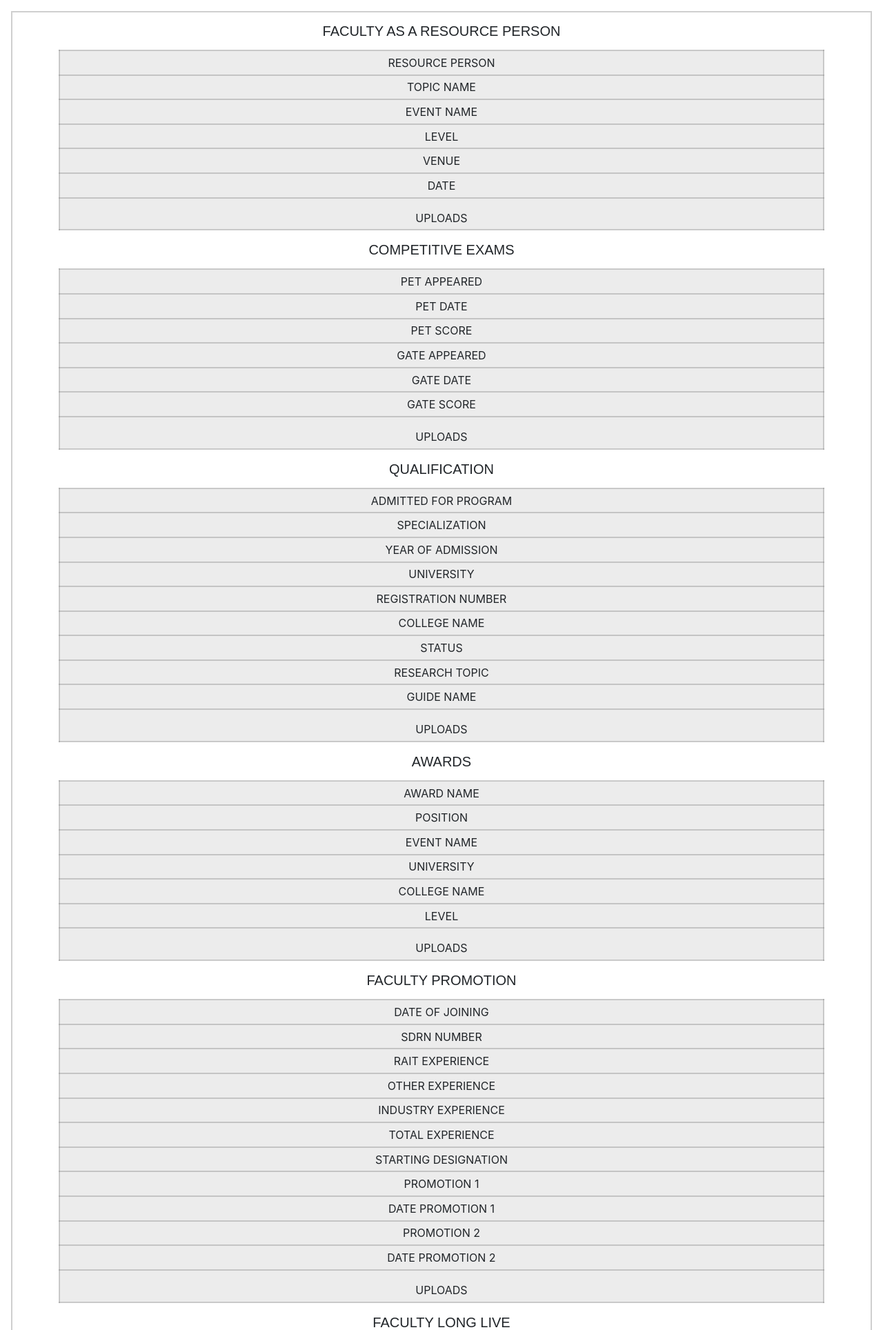
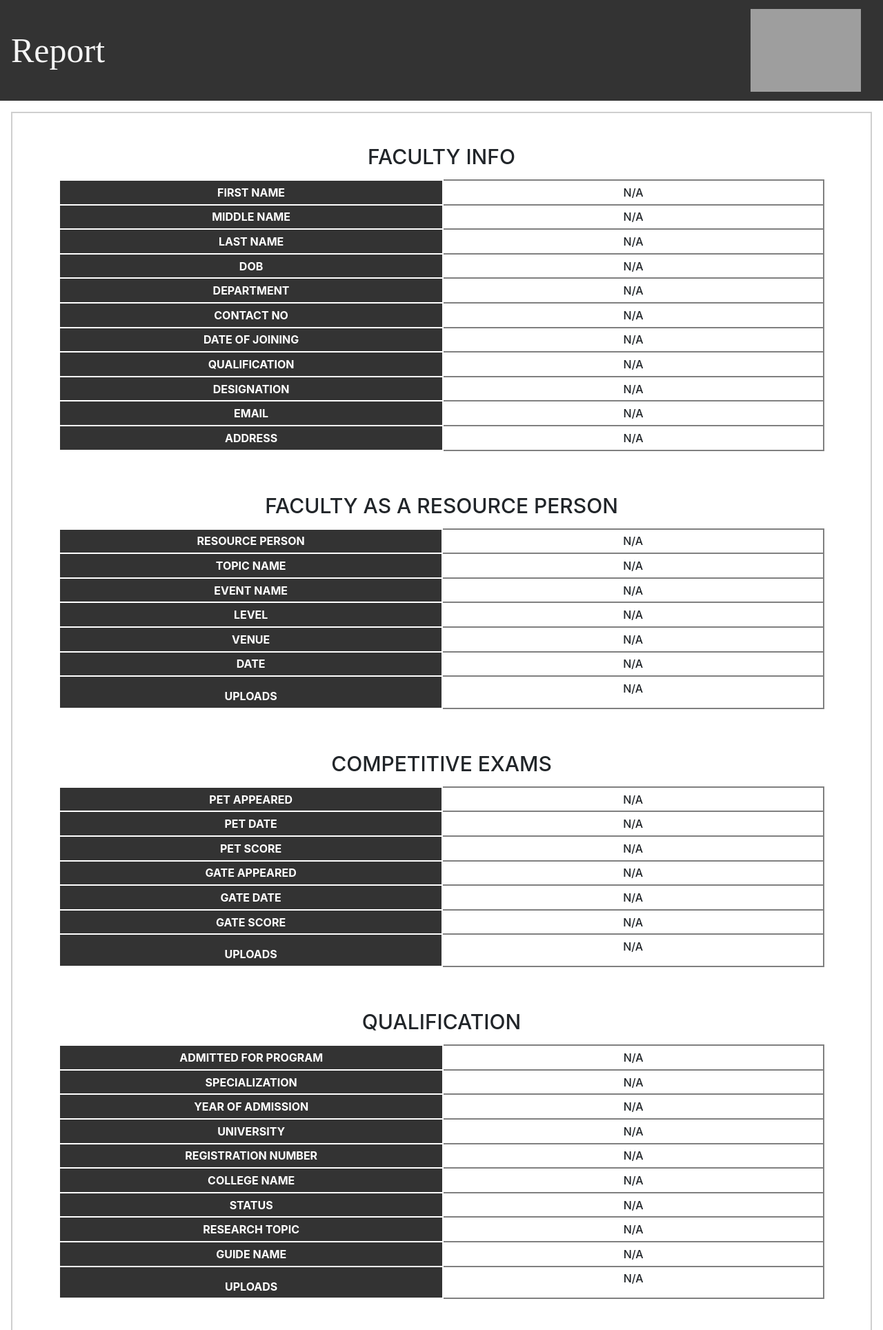
Before and after one commit to ManasBhole/Faculty-Expertise-Management-Tool, a PHP site: page /report.php in a window 1280 px wide. Shown: the top 1928 px of the page at 69% size. Run offline with PHP 8.4, Linux system fonts and the light colour scheme; the visitor is signed in with stand-in values (Sample User, id 1); data comes from the database, SQL or seed files in the repository; data that the repository does not hold is empty; some libraries are stand-ins or nearby versions; grey boxes are pictures that could not be loaded.

Commit message:
Reported updated by Chirag

```diff
--- a/Faculty/Faculty Experties/files/awards.php
+++ b/Faculty/Faculty Experties/files/awards.php
@@ -3,58 +3,52 @@
 <head>
     <meta charset="UTF-8">
     <meta name="viewport" content="width=device-width, initial-scale=1.0">
-    <link rel="stylesheet" href="https://maxcdn.bootstrapcdn.com/bootstrap/4.5.0/css/bootstrap.min.css">
-      <script src="https://ajax.googleapis.com/ajax/libs/jquery/3.5.1/jquery.min.js"></script>
-      <script src="https://cdnjs.cloudflare.com/ajax/libs/popper.js/1.16.0/umd/popper.min.js"></script>
-     <script src="https://maxcdn.bootstrapcdn.com/bootstrap/4.5.0/js/bootstrap.min.js"></script>
-     <link rel="stylesheet" type="text/css" href="files/reportstyle.css">
-    <title>Awards</title>
 </head>
+
 <body>
     <?php
             $sql="
-                SELECT * FROM `awards` WHERE `Faculty_name`='$name';
+                SELECT * FROM `awards` WHERE `Sdrn`='$Sdrn';
             ";
             $result=$conn->query($sql);
-        ?>
+    ?>
         <div class="container">
   <h2>AWARDS</h2>
 
-  <table class="table table-hover  table-sm">
+  <div class="scroll">
+  <table class="table table-hover table-sm">
 
-    <tbody>
       <tr>
-        <td class="table-active">AWARD NAME</td>
+        <th class="table-active">AWARD NAME</th>
         <?php fetch($result,'Award_name')?>
       </tr>
       <tr>
-        <td class="table-active">POSITION</td>
+        <th class="table-active">POSITION</th>
         <?php fetch($result,'Position')?>
       </tr>
       <tr>
-        <td class="table-active">EVENT NAME</td>
+        <th class="table-active">EVENT NAME</th>
         <?php fetch($result,'Event_name')?>
       </tr>
       <tr>
-        <td class="table-active">UNIVERSITY</td>
+        <th class="table-active">UNIVERSITY</th>
         <?php fetch($result,'University')?>
       </tr>
       <tr>
-        <td class="table-active">COLLEGE NAME</td>
+        <th class="table-active">COLLEGE NAME</th>
         <?php fetch($result,'College_name')?>
       </tr>
       <tr>
-        <td class="table-active">LEVEL</td>
+        <th class="table-active">LEVEL</th>
         <?php fetch($result,'Level')?>
       </tr>
       <tr>
-        <td class="table-active" style="padding-top:1rem">UPLOADS</td>
+        <th class="table-active" style="padding-top:1rem">UPLOADS</th>
         <?php fetch($result,'pdf')?>
       </tr>
 
-    </tbody>
   </table>
-
+  </div>
 </div>
 </body>
 </html>
--- a/Faculty/Faculty Experties/files/exams.php
+++ b/Faculty/Faculty Experties/files/exams.php
@@ -3,57 +3,51 @@
 <head>
     <meta charset="UTF-8">
     <meta name="viewport" content="width=device-width, initial-scale=1.0">
-    <link rel="stylesheet" href="https://maxcdn.bootstrapcdn.com/bootstrap/4.5.0/css/bootstrap.min.css">
-      <script src="https://ajax.googleapis.com/ajax/libs/jquery/3.5.1/jquery.min.js"></script>
-      <script src="https://cdnjs.cloudflare.com/ajax/libs/popper.js/1.16.0/umd/popper.min.js"></script>
-     <script src="https://maxcdn.bootstrapcdn.com/bootstrap/4.5.0/js/bootstrap.min.js"></script>
-     <link rel="stylesheet" type="text/css" href="files/reportstyle.css">
-    <title>Exams</title>
 </head>
 <body>
         <?php
             $sql="
-                SELECT * FROM `competitive_exam` WHERE `Faculty_name`='$name';
+                SELECT * FROM `competitive_exam` WHERE `Sdrn`='$Sdrn';
             ";
             $result=$conn->query($sql);
         ?>
         <div class="container">
   <h2>COMPETITIVE EXAMS</h2>
 
-  <table class="table table-hover  table-sm">
+  <div class="scroll">
+  <table class="table table-hover table-sm">
 
-    <tbody>
       <tr>
-        <td class="table-active">PET APPEARED</td>
+        <th class="table-active">PET APPEARED</th>
         <?php fetch($result,'PET_appeared')?>
       </tr>
       <tr>
-        <td class="table-active">PET DATE</td>
+        <th class="table-active">PET DATE</th>
         <?php fetch($result,'PET_date')?>
       </tr>
       <tr>
-        <td class="table-active">PET SCORE</td>
+        <th class="table-active">PET SCORE</th>
         <?php fetch($result,'PET_score')?>
       </tr>
       <tr>
-        <td class="table-active">GATE APPEARED</td>
+        <th class="table-active">GATE APPEARED</th>
         <?php fetch($result,'GATE_appeared')?>
       </tr>
       <tr>
-        <td class="table-active">GATE DATE</td>
+        <th class="table-active">GATE DATE</th>
         <?php fetch($result,'GATE_date')?>
       </tr>
       <tr>
-        <td class="table-active">GATE SCORE</td>
+        <th class="table-active">GATE SCORE</th>
         <?php fetch($result,'GATE_score')?>
       </tr>
       <tr>
-        <td class="table-active" style="padding-top:1rem">UPLOADS</td>
+        <th class="table-active" style="padding-top:1rem">UPLOADS</th>
         <?php fetch($result,'pdf')?>
       </tr>
 
-    </tbody>
   </table>
+  </div>
 
 </div>
 </body>
--- /dev/null
+++ b/Faculty/Faculty Experties/files/faculty.php
@@ -0,0 +1,69 @@
+<!DOCTYPE html>
+<html lang="en">
+<head>
+    <meta charset="UTF-8">
+    <meta name="viewport" content="width=device-width, initial-scale=1.0">
+</head>
+
+<body>
+    <?php
+            $sql="
+                SELECT * FROM `faculty_info` WHERE `Sdrn`='$Sdrn';
+            ";
+            $result=$conn->query($sql);
+    ?>
+        <div class="container">
+  <h2>FACULTY INFO</h2>
+
+  <div class="scroll">
+  <table class="table table-hover table-sm">
+
+    <tr>
+        <th class="table-active">FIRST NAME</th>
+        <?php fetch($result,'First_name')?>
+    </tr>
+    <tr>
+        <th class="table-active">MIDDLE NAME</th>
+        <?php fetch($result,'Middle_name')?>
+    </tr>
+    <tr>
+        <th class="table-active">LAST NAME</th>
+        <?php fetch($result,'Last_name')?>
+    </tr>
+    <tr>
+        <th class="table-active">DOB</th>
+        <?php fetch($result,'DOB')?>
+    </tr>
+    <tr>
+        <th class="table-active">DEPARTMENT</th>
+        <?php fetch($result,'Department')?>
+    </tr>
+    <tr>
+        <th class="table-active">CONTACT NO</th>
+        <?php fetch($result,'Contact_no')?>
+    </tr>
+    <tr>
+        <th class="table-active">DATE OF JOINING</th>
+        <?php fetch($result,'Doj')?>
+    </tr>
+    <tr>
+        <th class="table-active">QUALIFICATION</th>
+        <?php fetch($result,'Qualification')?>
+    </tr>
+    <tr>
+        <th class="table-active">DESIGNATION</th>
+        <?php fetch($result,'Desig')?>
+    </tr>
+    <tr>
+        <th class="table-active">EMAIL</th>
+        <?php fetch($result,'Email')?>
+    </tr>
+    <tr>
+        <th class="table-active">ADDRESS</th>
+        <?php fetch($result,'Addr')?>
+    </tr>
+  </table>
+  </div>
+</div>
+</body>
+</html>
--- a/Faculty/Faculty Experties/files/long_live.php
+++ b/Faculty/Faculty Experties/files/long_live.php
@@ -3,49 +3,43 @@
 <head>
     <meta charset="UTF-8">
     <meta name="viewport" content="width=device-width, initial-scale=1.0">
-    <link rel="stylesheet" href="https://maxcdn.bootstrapcdn.com/bootstrap/4.5.0/css/bootstrap.min.css">
-      <script src="https://ajax.googleapis.com/ajax/libs/jquery/3.5.1/jquery.min.js"></script>
-      <script src="https://cdnjs.cloudflare.com/ajax/libs/popper.js/1.16.0/umd/popper.min.js"></script>
-     <script src="https://maxcdn.bootstrapcdn.com/bootstrap/4.5.0/js/bootstrap.min.js"></script>
-     <link rel="stylesheet" type="text/css" href="files/reportstyle.css">
-    <title>Long_Live</title>
 </head>
 <body>
         <?php
             $sql="
-                SELECT * FROM `faculty_long_live` WHERE `Faculty_name`='$name';
+                SELECT * FROM `faculty_long_live` WHERE `Sdrn`='$Sdrn';
             ";
             $result=$conn->query($sql);
         ?>
         <div class="container">
   <h2>FACULTY LONG LIVE</h2>
 
+  <div class="scroll">
   <table class="table table-hover table-sm">
 
-    <tbody>
       <tr>
-        <td class="table-active">REASON OF LONG LIVE</td>
+        <th class="table-active">REASON OF LONG LIVE</th>
         <?php fetch($result,'Reason_long_live')?>
       </tr>
       <tr>
-        <td class="table-active">FROM DATE</td>
+        <th class="table-active">FROM DATE</th>
         <?php fetch($result,'From_date')?>
       </tr>
       <tr>
-        <td class="table-active">TO DATE</td>
+        <th class="table-active">TO DATE</th>
         <?php fetch($result,'To_date')?>
       </tr>
       <tr>
-        <td class="table-active">DATE OF JOINING AFTER LONG LIVE</td>
+        <th class="table-active">DATE OF JOINING AFTER LONG LIVE</th>
         <?php fetch($result,'Date_of_joining_after_long_live')?>
       </tr>
       <tr>
-        <td class="table-active" style="padding-top:1rem">UPLOADS</td>
+        <th class="table-active" style="padding-top:1rem">UPLOADS</th>
         <?php fetch($result,'pdf')?>
       </tr>
 
-    </tbody>
   </table>
+  </div>
 
 </div>
 </body>
--- a/Faculty/Faculty Experties/files/promotion.php
+++ b/Faculty/Faculty Experties/files/promotion.php
@@ -3,77 +3,71 @@
 <head>
     <meta charset="UTF-8">
     <meta name="viewport" content="width=device-width, initial-scale=1.0">
-    <link rel="stylesheet" href="https://maxcdn.bootstrapcdn.com/bootstrap/4.5.0/css/bootstrap.min.css">
-      <script src="https://ajax.googleapis.com/ajax/libs/jquery/3.5.1/jquery.min.js"></script>
-      <script src="https://cdnjs.cloudflare.com/ajax/libs/popper.js/1.16.0/umd/popper.min.js"></script>
-     <script src="https://maxcdn.bootstrapcdn.com/bootstrap/4.5.0/js/bootstrap.min.js"></script>
-     <link rel="stylesheet" type="text/css" href="files/reportstyle.css">
-    <title>Promotion</title>
 </head>
 <body>
         <?php
             $sql="
-                SELECT * FROM `faculty_promotion` WHERE `Faculty_name`='$name';
+                SELECT * FROM `faculty_promotion` WHERE `Sdrn`='$Sdrn';
             ";
             $result=$conn->query($sql);
         ?>
         <div class="container">
   <h2>FACULTY PROMOTION</h2>
 
-  <table class="table table-hover  table-sm">
+  <div class="scroll">
+  <table class="table table-hover table-sm">
 
-    <tbody>
       <tr>
-        <td class="table-active">DATE OF JOINING</td>
+        <th class="table-active">DATE OF JOINING</th>
         <?php fetch($result,'Date_of_joining')?>
       </tr>
       <tr>
-        <td class="table-active">SDRN NUMBER</td>
+        <th class="table-active">SDRN NUMBER</th>
         <?php fetch($result,'SDNR_number')?>
       </tr>
       <tr>
-        <td class="table-active">RAIT EXPERIENCE</td>
+        <th class="table-active">RAIT EXPERIENCE</th>
         <?php fetch($result,'RAIT_experience')?>
       </tr>
       <tr>
-        <td class="table-active">OTHER EXPERIENCE</td>
+        <th class="table-active">OTHER EXPERIENCE</th>
         <?php fetch($result,'Other_experience')?>
       </tr>
       <tr>
-        <td class="table-active">INDUSTRY EXPERIENCE</td>
+        <th class="table-active">INDUSTRY EXPERIENCE</th>
         <?php fetch($result,'Industry_experience')?>
       </tr>
       <tr>
-        <td class="table-active">TOTAL EXPERIENCE</td>
+        <th class="table-active">TOTAL EXPERIENCE</th>
         <?php fetch($result,'Total_experience')?>
       </tr>
       <tr>
-        <td class="table-active">STARTING DESIGNATION</td>
+        <th class="table-active">STARTING DESIGNATION</th>
         <?php fetch($result,'Starting_designation')?>
       </tr>
       <tr>
-        <td class="table-active">PROMOTION 1</td>
+        <th class="table-active">PROMOTION 1</th>
         <?php fetch($result,'Promotion_1')?>
       </tr>
       <tr>
-        <td class="table-active">DATE PROMOTION 1</td>
+        <th class="table-active">DATE PROMOTION 1</th>
         <?php fetch($result,'Date_promotion_1')?>
       </tr>
       <tr>
-        <td class="table-active">PROMOTION 2</td>
+        <th class="table-active">PROMOTION 2</th>
         <?php fetch($result,'Promotion_2')?>
       </tr>
       <tr>
-        <td class="table-active">DATE PROMOTION 2</td>
+        <th class="table-active">DATE PROMOTION 2</th>
         <?php fetch($result,'Date_promotion_2')?>
       </tr>
       <tr>
-        <td class="table-active" style="padding-top:1rem">UPLOADS</td>
+        <th class="table-active" style="padding-top:1rem">UPLOADS</th>
         <?php fetch($result,'pdf')?>
       </tr>
 
-    </tbody>
   </table>
+  </div>
 
 </div>
 </body>
--- a/Faculty/Faculty Experties/files/qualification.php
+++ b/Faculty/Faculty Experties/files/qualification.php
@@ -3,68 +3,63 @@
 <head>
     <meta charset="UTF-8">
     <meta name="viewport" content="width=device-width, initial-scale=1.0">
-    <link rel="stylesheet" href="https://maxcdn.bootstrapcdn.com/bootstrap/4.5.0/css/bootstrap.min.css">
-      <script src="https://ajax.googleapis.com/ajax/libs/jquery/3.5.1/jquery.min.js"></script>
-      <script src="https://cdnjs.cloudflare.com/ajax/libs/popper.js/1.16.0/umd/popper.min.js"></script>
-     <script src="https://maxcdn.bootstrapcdn.com/bootstrap/4.5.0/js/bootstrap.min.js"></script>
-     <link rel="stylesheet" type="text/css" href="files/reportstyle.css">
-    <title>Qualification</title>
 </head>
 <body>
         <?php
             $sql="
-                SELECT * FROM `qualification` WHERE `Faculty_name`='$name';
+                SELECT * FROM `qualification` WHERE `Sdrn`='$Sdrn';
             ";
             $result=$conn->query($sql);
         ?>
         <div class="container">
   <h2>QUALIFICATION</h2>
 
-  <table class="table table-hover  table-sm">
+  <div class="scroll">
+  <table class="table table-hover table-sm">
 
-    <tbody>
       <tr>
-        <td class="table-active">ADMITTED FOR PROGRAM</td>
+        <th class="table-active">ADMITTED FOR PROGRAM</th>
         <?php fetch($result,'Admitted_for_program')?>
       </tr>
       <tr>
-        <td class="table-active">SPECIALIZATION</td>
+        <th class="table-active">SPECIALIZATION</th>
         <?php fetch($result,'Specialization')?>
       </tr>
       <tr>
-        <td class="table-active">YEAR OF ADMISSION</td>
+        <th class="table-active">YEAR OF ADMISSION</th>
         <?php fetch($result,'Year_of_admission')?>
       </tr>
       <tr>
-        <td class="table-active">UNIVERSITY</td>
+        <th class="table-active">UNIVERSITY</th>
         <?php fetch($result,'University')?>
       </tr>
       <tr>
-        <td class="table-active">REGISTRATION NUMBER</td>
+        <th class="table-active">REGISTRATION NUMBER</th>
         <?php fetch($result,'Registration_number')?>
       </tr>
       <tr>
-        <td class="table-active">COLLEGE NAME</td>
+        <th class="table-active">COLLEGE NAME</th>
         <?php fetch($result,'College_name')?>
       </tr>
       <tr>
-        <td class="table-active">STATUS</td>
+        <th class="table-active">STATUS</th>
         <?php fetch($result,'Status')?>
       </tr>
       <tr>
-        <td class="table-active">RESEARCH TOPIC</td>
+        <th class="table-active">RESEARCH TOPIC</th>
         <?php fetch($result,'Research_topic')?>
       </tr>
       <tr>
-        <td class="table-active">GUIDE NAME</td>
+        <th class="table-active">GUIDE NAME</th>
         <?php fetch($result,'Guide_name')?>
       </tr>
       <tr>
-        <td class="table-active" style="padding-top:1rem">UPLOADS</td>
+        <th class="table-active" style="padding-top:1rem">UPLOADS</th>
         <?php fetch($result,'pdf')?>
       </tr>
-    </tbody>
+
   </table>
+  </div>
 
 </div>
 </body>
--- a/Faculty/Faculty Experties/files/reportstyle.css
+++ /dev/null
@@ -1,39 +0,0 @@
-
-@import url('https://maxcdn.bootstrapcdn.com/bootstrap/4.5.0/css/bootstrap.min.css');
-table,
-thead,
-tr,
-tbody,
-th,
-td {
-  text-align: center;
-}
-.table{
-    padding-top: 15px;
-    padding-bottom: 15px;
-    border: 2px solid #80808061;
-}
-
-.table td {
-  text-align: center;
-  border: 2px solid #80808061;
-}
-h2{
-    font-family: sans-serif;
-    text-align: center;
-    font-size: 20px;
-    margin-top: 15px;
-    margin-bottom: 15px;
-
-}
-.btn{
-  border: none;
-  font-size: 20px;
-  border-radius: 10px;
-  color: white;
-  background-color: #0ed401;
-  margin: 5px;
-}
-form{
-  display: contents;
-}
--- a/Faculty/Faculty Experties/files/resource.php
+++ b/Faculty/Faculty Experties/files/resource.php
@@ -3,57 +3,51 @@
 <head>
     <meta charset="UTF-8">
     <meta name="viewport" content="width=device-width, initial-scale=1.0">
-    <link rel="stylesheet" href="https://maxcdn.bootstrapcdn.com/bootstrap/4.5.0/css/bootstrap.min.css">
-      <script src="https://ajax.googleapis.com/ajax/libs/jquery/3.5.1/jquery.min.js"></script>
-      <script src="https://cdnjs.cloudflare.com/ajax/libs/popper.js/1.16.0/umd/popper.min.js"></script>
-     <script src="https://maxcdn.bootstrapcdn.com/bootstrap/4.5.0/js/bootstrap.min.js"></script>
-     <link rel="stylesheet" type="text/css" href="files/reportstyle.css">
-    <title>Resources</title>
 </head>
 <body>
         <?php
             $sql="
-                SELECT * FROM `faculty_as_resource` WHERE `Faculty_name`='$name';
+                SELECT * FROM `faculty_as_resource` WHERE `Sdrn`='$Sdrn';
             ";
             $result=$conn->query($sql);
         ?>
         <div class="container">
   <h2>FACULTY AS A RESOURCE PERSON</h2>
 
+  <div class="scroll">
   <table class="table table-hover table-sm">
 
-    <tbody>
       <tr>
-        <td class="table-active">RESOURCE PERSON</td>
+        <th class="table-active">RESOURCE PERSON</th>
         <?php fetch($result,'Resource_person')?>
       </tr>
       <tr>
-        <td class="table-active">TOPIC NAME</td>
+        <th class="table-active">TOPIC NAME</th>
         <?php fetch($result,'Topic_name')?>
       </tr>
       <tr>
-        <td class="table-active">EVENT NAME</td>
+        <th class="table-active">EVENT NAME</th>
         <?php fetch($result,'Event_name')?>
       </tr>
       <tr>
-        <td class="table-active">LEVEL</td>
+        <th class="table-active">LEVEL</th>
         <?php fetch($result,'Level')?>
       </tr>
       <tr>
-        <td class="table-active">VENUE</td>
+        <th class="table-active">VENUE</th>
         <?php fetch($result,'Venue')?>
       </tr>
       <tr>
-        <td class="table-active">DATE</td>
+        <th class="table-active">DATE</th>
         <?php fetch($result,'Date')?>
       </tr>
       <tr>
-        <td class="table-active" style="padding-top:1rem">UPLOADS</td>
+        <th class="table-active" style="padding-top:1rem">UPLOADS</th>
         <?php fetch($result,'pdf')?>
       </tr>
 
-    </tbody>
   </table>
+  </div>
 
 </div>
 </body>
--- a/Faculty/Faculty Experties/report.php
+++ b/Faculty/Faculty Experties/report.php
@@ -16,6 +16,8 @@
    <script type="text/javascript" charset="utf8" src="https://ajax.aspnetcdn.com/ajax/jquery.dataTables/1.9.4/jquery.dataTables.min.js"></script>
    <script src="https://kit.fontawesome.com/16e94d9d43.js" crossorigin="anonymous"></script>
 
+   <link rel="stylesheet" type="text/css" href="reportstyle.css">
+
 </head>
 <body>
 
@@ -33,19 +35,16 @@
         }
         mysqli_select_db($conn, $dbname);
 
-        // $name=mysqli_real_escape_string($conn,$_GET['id']);
-
         if($_SERVER['REQUEST_METHOD']=='POST')
-            $_SESSION['name']=mysqli_real_escape_string($conn,$_POST['id']);
-        $name=$_SESSION['name'];
+            $_SESSION['sdrn']=mysqli_real_escape_string($conn,$_POST['Sdrn']);
+        $Sdrn=$_SESSION['sdrn'];
 
         function fetch($result,$value){
 
+            $counter=0;
             while ($rows=mysqli_fetch_assoc($result)){
 
-                if($rows==NULL)
-                    break;
-
+                $counter=1;
                 if($value=="pdf"){
 
                     $file_ext = pathinfo($rows[$value], PATHINFO_EXTENSION);
@@ -68,6 +67,10 @@
                 else
                     echo("<td>".$rows[$value]."</td>");
             }
+
+            if ($counter==0)
+                echo("<td>N/A</td>");
+
             mysqli_data_seek($result,0);
         }
 
@@ -101,8 +104,14 @@
         }
     ?>
 
+    <nav class="navbar navbar-expand-sm">
+        <div class="navbar_title" style=" font-family: 'Times New Roman', Times, serif; font-size: 50px; color: whitesmoke;">Report</div>
+        <img src="images/rait_logo.jpeg" class="navbar-brand ml-auto " alt="#" width=160px>
+    </nav>
+
     <div class="conatiner" style="border: 2px solid #80808061; margin: 1rem">
         <?php
+            include 'files/faculty.php';
             include 'files/resource.php';
             include 'files/exams.php';
             include 'files/qualification.php';
@@ -114,5 +123,9 @@
 
     <?php $conn->close();?>
 
+    <script>
+        if (window.history.replaceState)
+            window.history.replaceState(null,null,window.location.href);
+    </script>
 </body>
 </html>
--- /dev/null
+++ b/Faculty/Faculty Experties/reportstyle.css
@@ -0,0 +1,64 @@
+@import url('https://maxcdn.bootstrapcdn.com/bootstrap/4.5.0/css/bootstrap.min.css');
+table,
+thead,
+tr,
+tbody,
+th,
+td {
+  text-align: center;
+}
+
+*{
+  font-family: -apple-system, BlinkMacSystemFont, 'Segoe UI', Roboto, Oxygen, Ubuntu, Cantarell, 'Open Sans', 'Helvetica Neue', sans-serif;
+}
+
+.table{
+    padding-top: 15px;
+    padding-bottom: 15px;
+    border: 2px solid white;
+}
+
+.table td,.table th{
+  text-align: center;
+  border: 2px solid white;
+
+  width: 45vw;
+}
+
+.table td{
+  border: 2px solid grey;
+  font-weight: 500;
+}
+
+.table-active{
+  color: white !important;
+  background-color: #333 !important;
+}
+
+.scroll{
+  overflow-x: auto;
+}
+
+
+.navbar{
+  background-color: #333 !important;
+}
+
+h2{
+    text-align: center;
+    font-size: 30px;
+    margin-top: 45px;
+    margin-bottom: 15px;
+}
+
+.btn{
+  border: none;
+  font-size: 20px;
+  border-radius: 10px;
+  color: white;
+  background-color: #0ed401;
+  margin: 5px;
+}
+form{
+  display: contents;
+}
```
